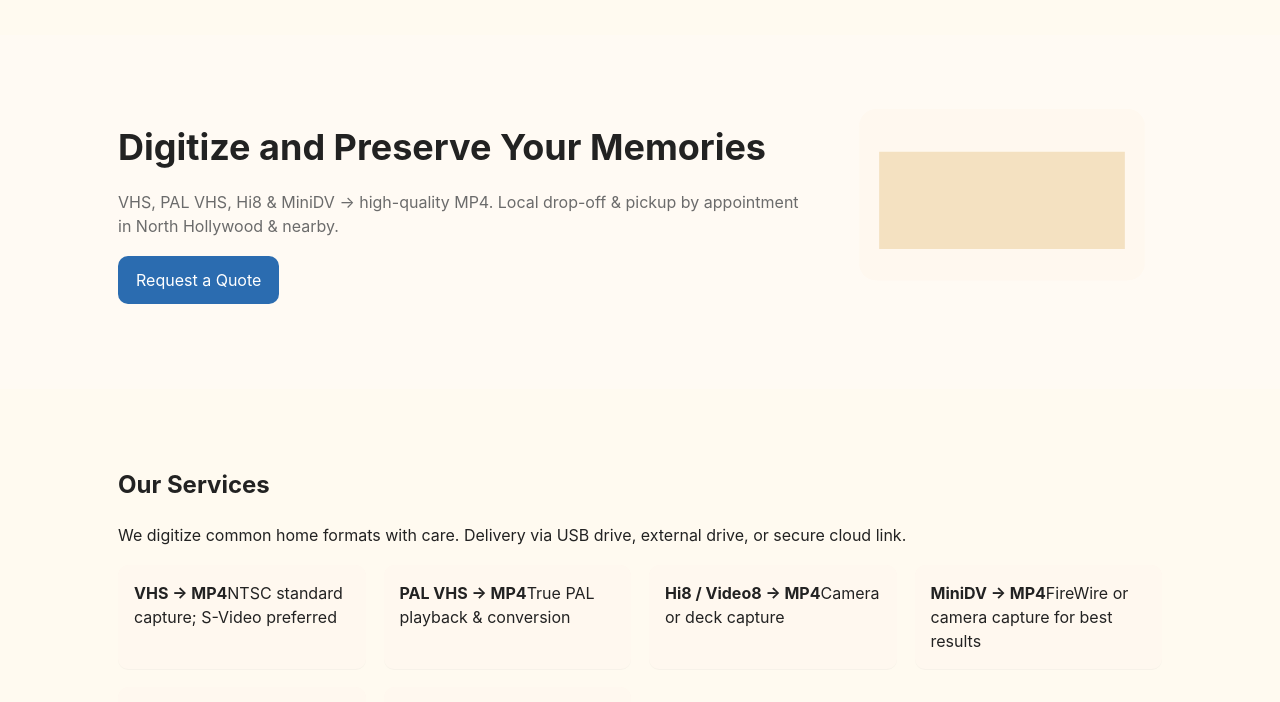
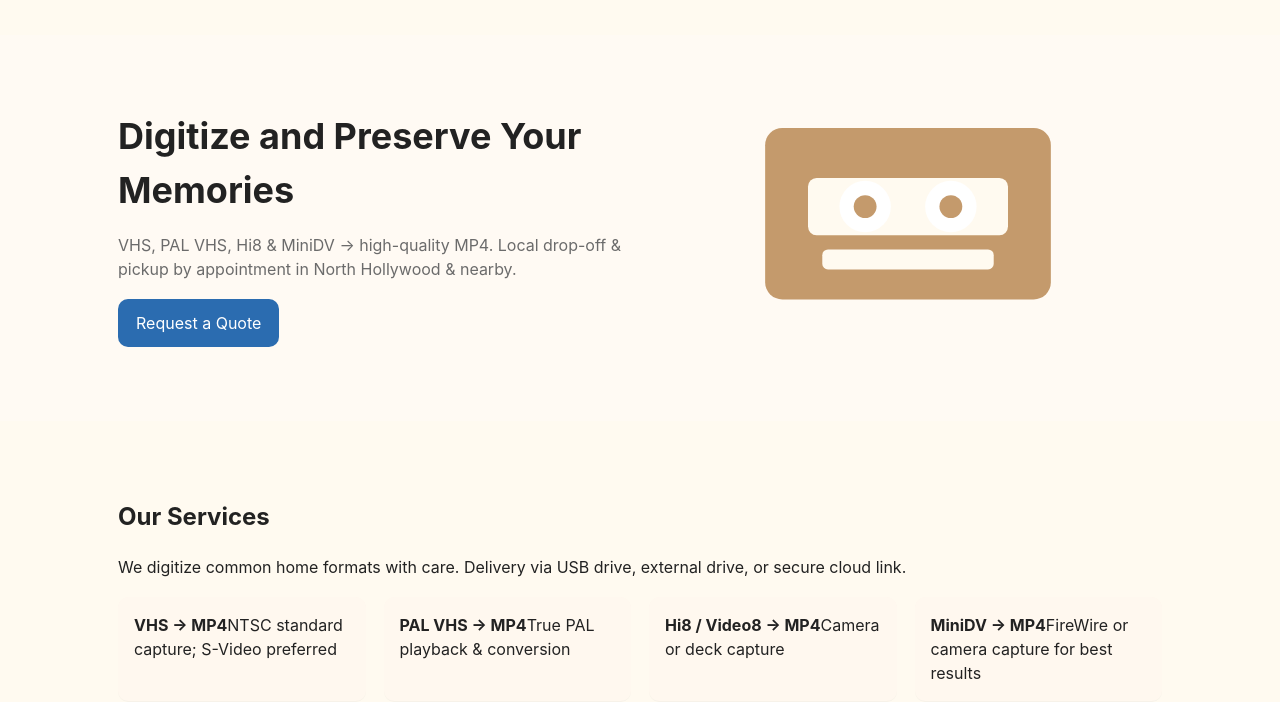
Before and after one commit to digi-coder/memtizer, a plain HTML site: page index.html in a window 1280 px wide. Shown: the part 77-779 px from the top of the page. Drawn offline with Linux system fonts and the light colour scheme.

Commit message:
Improve hero svg visibility

```diff
--- a/index.html
+++ b/index.html
@@ -78,8 +78,24 @@
           <a href="#quote" class="btn-primary">Request a Quote</a>
         </div>
         <div class="hero-art" aria-hidden="true">
-          <!-- decorative tape illustration -->
-          <svg viewBox="0 0 200 140" width="320" height="200"><rect width="200" height="120" rx="12" fill="#fff8ef"/><path d="M14 30h172v68H14z" fill="#f4e1c1"/></svg>
+            <svg viewBox="0 0 200 140" width="320" height="200">
+                <!-- outer tape body -->
+                <rect width="200" height="120" rx="12" fill="#c49a6c"></rect>
+
+                <!-- tape window -->
+                <rect x="30" y="35" width="140" height="40" rx="6" fill="#fffaf0"></rect>
+
+                <!-- left reel -->
+                <circle cx="70" cy="55" r="18" fill="#fff" />
+                <circle cx="70" cy="55" r="8" fill="#c49a6c" />
+
+                <!-- right reel -->
+                <circle cx="130" cy="55" r="18" fill="#fff" />
+                <circle cx="130" cy="55" r="8" fill="#c49a6c" />
+
+                <!-- label strip -->
+                <rect x="40" y="85" width="120" height="14" rx="4" fill="#fffaf0"></rect>
+            </svg>
         </div>
       </div>
     </section>
--- a/style.css
+++ b/style.css
@@ -62,3 +62,17 @@ fieldset.appointment{border:1px solid #eee;padding:12px;border-radius:8px;margin
   .hero-copy h1{font-size:26px}
   .nav{display:none}
 }
+
+.hero-art {
+  flex: 1;
+  min-width: 220px;
+  display: flex;
+  justify-content: center;
+  align-items: center;
+}
+
+.hero-art svg {
+  max-width: 100%;
+  height: auto;
+  display: block;
+}
```
